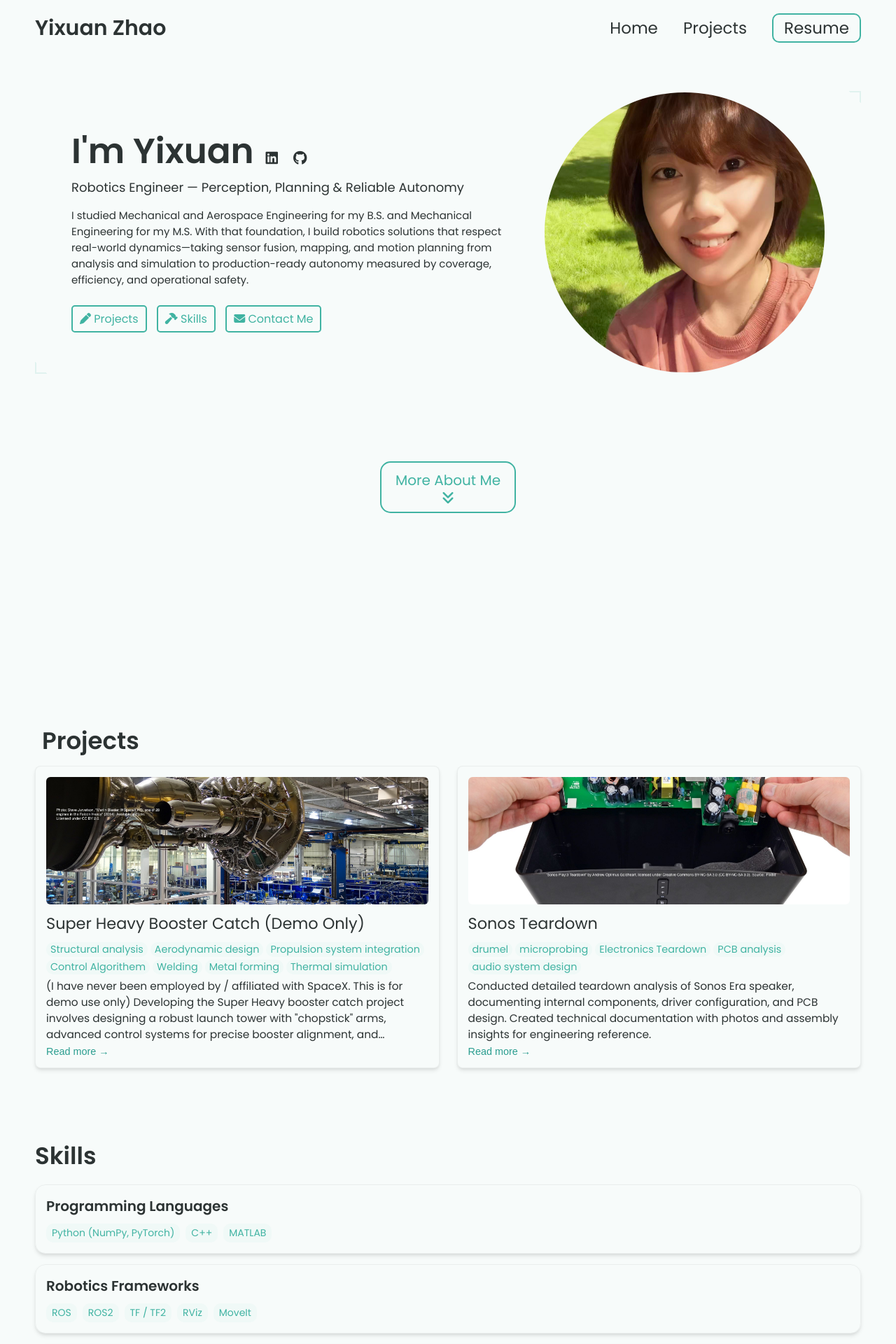
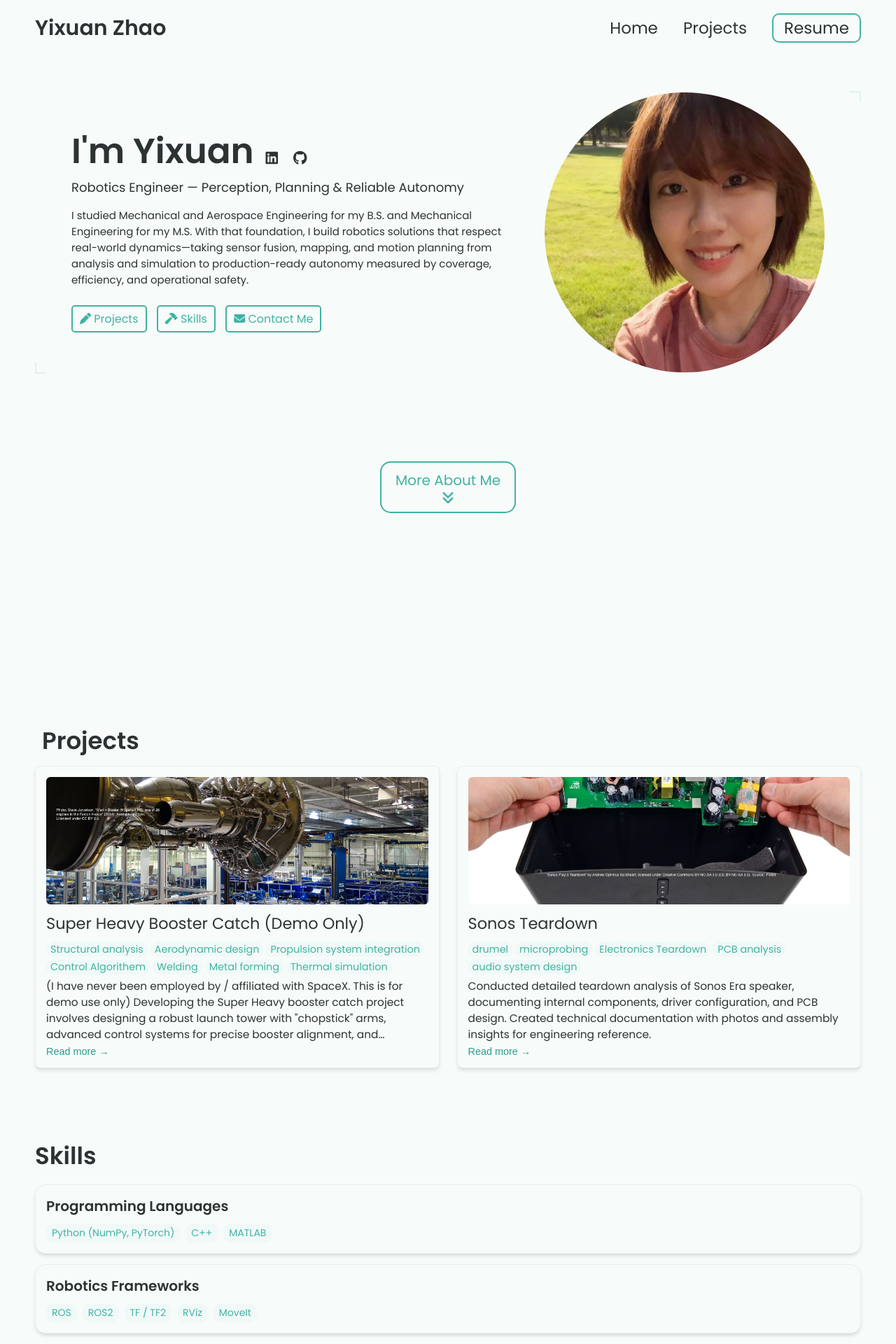
Before and after one commit to zyx1108/zyx1108.github.io, a Jekyll site: the page built from index.html, in a window 1280 px wide. Shown: the top 1920 px of the page at 70% size. Built offline with Jekyll 4.4.1, drawn with Linux system fonts in a browser that asks for light colours.

Commit message:
Update _config.yml

```diff
--- a/_config.yml
+++ b/_config.yml
@@ -21,7 +21,7 @@
   efficiency, and operational safety.
 
 # Place your profile image in /assets/images/profile-image/folder and edit the file name
-profile_image: ./assets/images/profile-image/profile2.jpg
+profile_image: ./assets/images/profile-image/profile1.jpg
 
 
 # Link your resume
```
